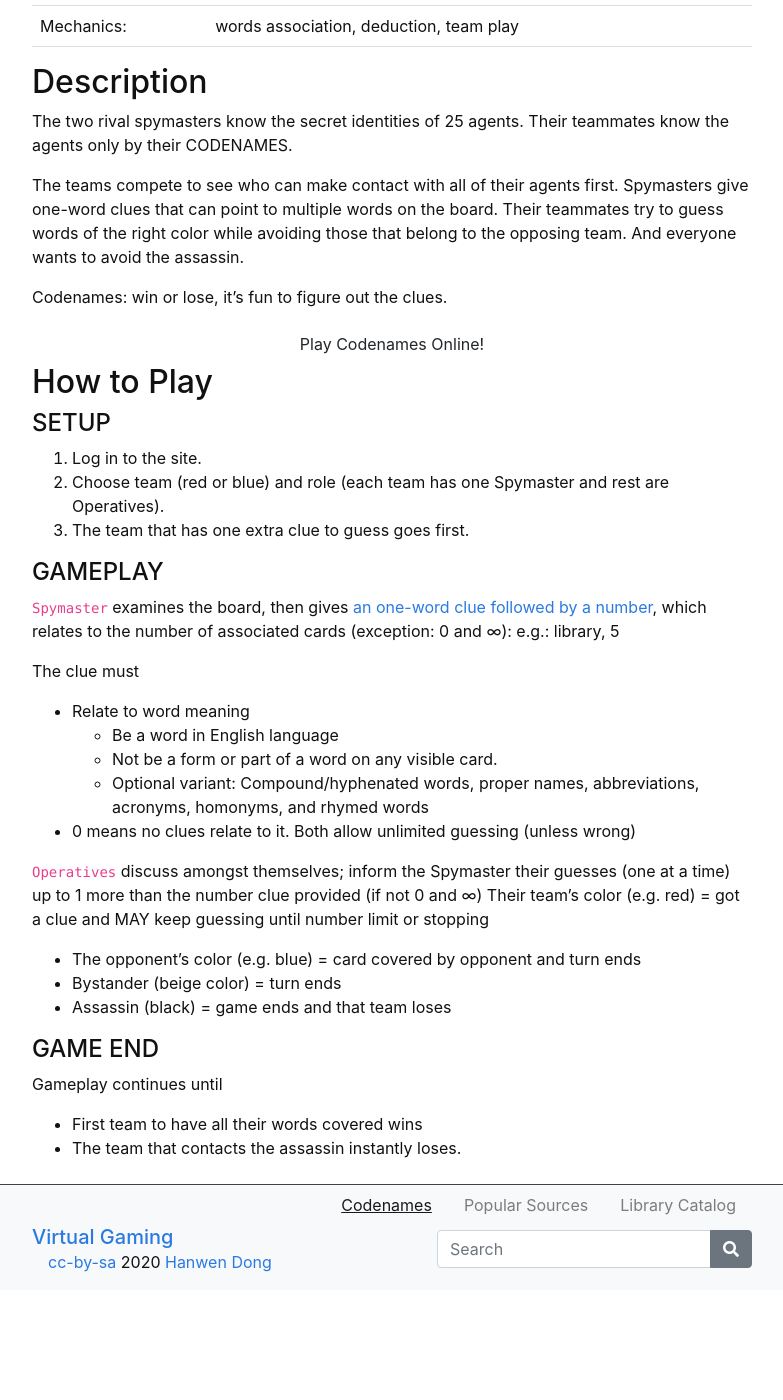
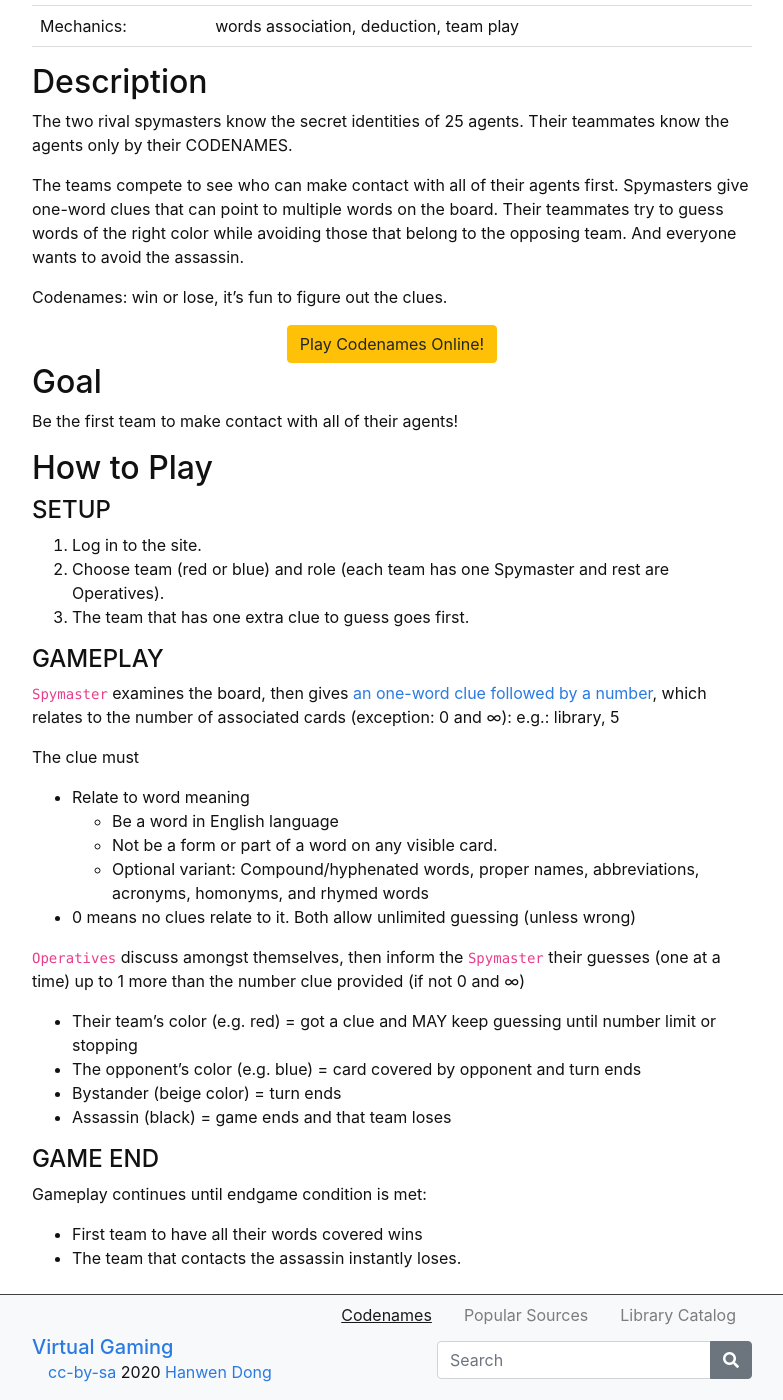
Before and after one commit to hanwendong1/VirtualGaming, a Jekyll site: the page built from content/1-Codenames.md, in a window 1280 px wide and 1400 px high, scrolled down 1179 px. Shown: the whole window, without its empty margins (248-1031 px from the left). Built offline with Jekyll 4.4.1, drawn with Linux system fonts in a browser that asks for light colours; before the commit the page ends 2469 px from its top, so only the background shows below that.

Commit message:
Update 1-Codenames.md

```diff
--- a/content/1-Codenames.md
+++ b/content/1-Codenames.md
@@ -64,7 +64,11 @@
 
 Codenames: win or lose, it’s fun to figure out the clues.
 
-{% include button.md text="Play Codenames Online!" link="https://codenames.game/" color="Warning" %}
+{% include button.md text="Play Codenames Online!" link="https://codenames.game/" color="warning" %}
+
+## Goal
+
+Be the first team to make contact with all of their agents!
 
 ## How to Play
 
@@ -83,13 +87,13 @@
   - Optional variant: Compound/hyphenated words, proper names, abbreviations, acronyms, homonyms, and rhymed words
 - 0 means no clues relate to it. Both allow unlimited guessing (unless wrong)
 
-`Operatives` discuss amongst themselves; inform the Spymaster their guesses (one at a time) up to 1 more than the number clue provided (if not 0 and ∞)
-Their team’s color (e.g. red) = got a clue and MAY keep guessing until number limit or stopping
+`Operatives` discuss amongst themselves, then inform the `Spymaster` their guesses (one at a time) up to 1 more than the number clue provided (if not 0 and ∞)
+- Their team’s color (e.g. red) = got a clue and MAY keep guessing until number limit or stopping
 - The opponent’s color (e.g. blue) = card covered by opponent and turn ends
 - Bystander (beige color) = turn ends
 - Assassin (black) = game ends and that team loses
 
 #### GAME END
-Gameplay continues until
+Gameplay continues until endgame condition is met:
 - First team to have all their words covered wins
 - The team that contacts the assassin instantly loses.
```
